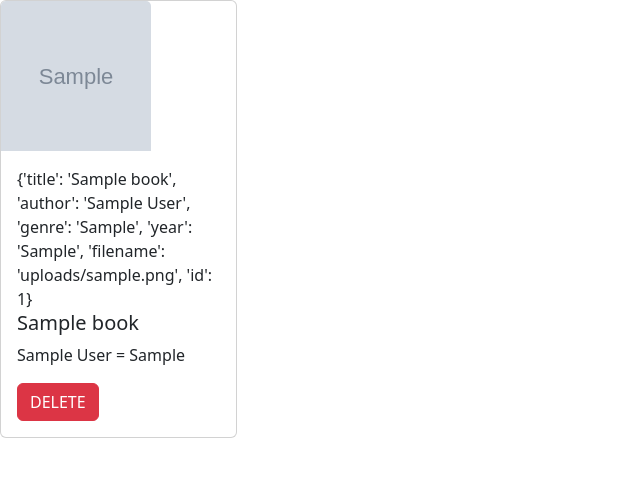
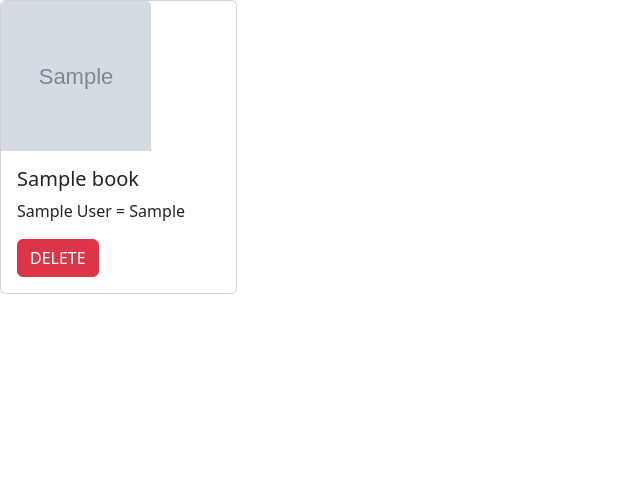
Before and after one commit to ranerlich7/complete2, a Flask app: page /books/ in a window 1280 px wide. Shown: the part 56-533 px from the top of the page, without its empty margins (0-640 px from the left). Run offline with Flask 2, Linux system fonts and the light colour scheme; the visitor is signed in with stand-in values (Sample User, id 1); tables that the repository leaves empty hold one stand-in row (values such as "Sample post"); grey boxes marked "Sample" are stand-in pictures.

Commit message:
removed book string from book screen

```diff
--- a/app/templates/books.html
+++ b/app/templates/books.html
@@ -8,7 +8,6 @@
           <div class="card">
             <img style="width:150px;height:150px" src="{{ url_for('static', filename=book.filename) }}" class="card-img-top" alt="...">
             <div class="card-body">
-              {{ book }}
               <h5 class="card-title">{{ book.title}}</h5>
               <p class="card-text"> {{ book.author }} = {{book.genre }}</p>
               <a href="/books/deletebook?id={{ book.id }}" class="btn btn-danger">DELETE</a>
```
